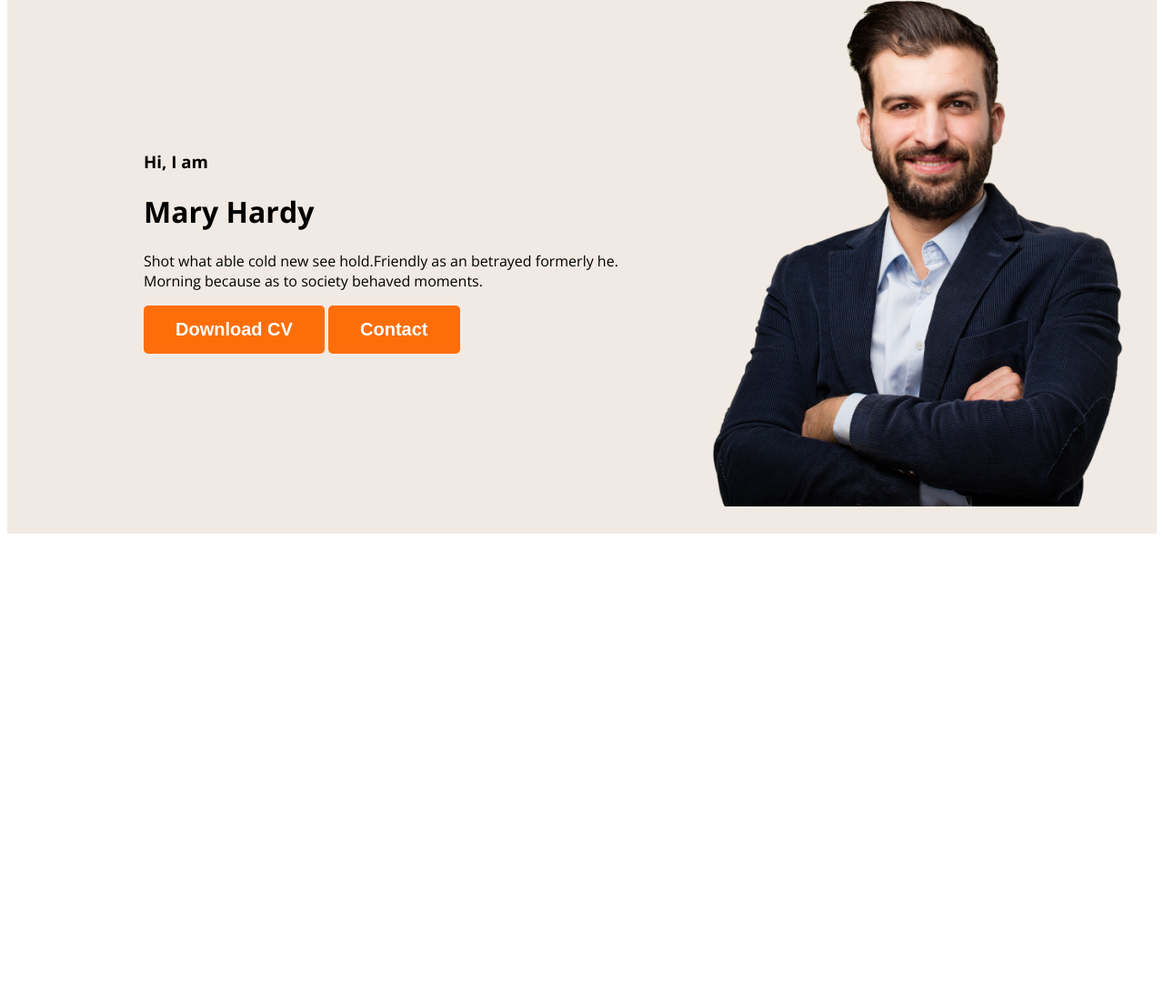
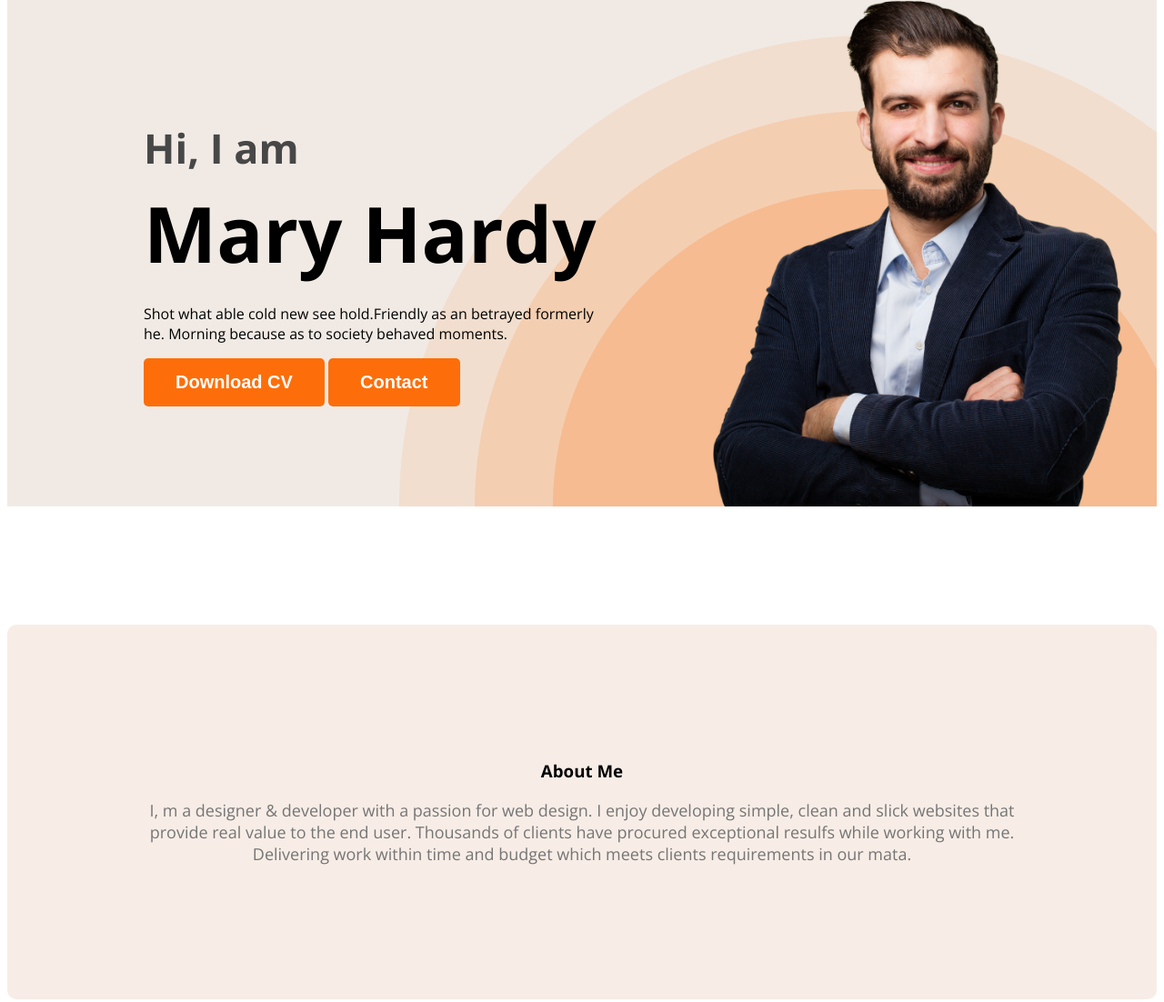
Before and after one commit to raihanmostafa003/webdeveloper-portfolio, a plain HTML site: page index.html in a window 1280 px wide. Shown: the part 211-1313 px from the top of the page at 91% size. Before the commit the page ends 806 px from the top, so only its background shows below. Drawn offline with nearby package versions, Linux system fonts and the light colour scheme.

Commit message:
about section added

```diff
--- a/index.html
+++ b/index.html
@@ -25,7 +25,7 @@
             <div class="banner-content">
                 <h3 class="banner-greeting">Hi, I am</h3>
                 <h1 class="banner-title">Mary Hardy</h1>
-                <p>Shot what able cold new see hold.Friendly as an betrayed formerly he. Morning because as to society behaved moments.</p>
+                <p class="banner-description">Shot what able cold new see hold.Friendly as an betrayed formerly he. Morning because as to society behaved moments.</p>
                 <button class="btn-primary">Download CV</button>
                 <button class="btn-primary">Contact</button>
             </div>
@@ -34,7 +34,12 @@
 
     </header>
     <main>
-
+        <section class="about">
+            <h3 class="setion-title">About Me</h3>
+            <p class="section-description">
+                I, m a designer & developer with a passion for web design. I enjoy developing simple, clean and slick websites that provide real value to the end user. Thousands of clients have procured exceptional resulfs while working with me. Delivering work within time and budget which meets clients requirements in our mata.
+            </p>
+        </section>
     </main>
     <footer>
 
--- a/styles/portfolio.css
+++ b/styles/portfolio.css
@@ -13,6 +13,21 @@ body {
     font-weight: 700;
     padding: 15px 35px;
 }
+
+.section-title {
+    color: #181818;
+    text-align: center;
+    font-size: 35px;
+    font-weight: 700;
+
+}
+.section-description {
+    color: #757575;
+    text-align: center;
+    font-size: 18px;
+}
+
+
 
 .text-primary {
     color: #FD6E0A;
@@ -47,15 +62,56 @@ nav a {
     text-decoration: none;
     color: #474747;
 }
- /* header related style */
- .header{
+
+/* header related style */
+.header {
     background-color: #f1eae4;
- }
- .banner{
-    padding: 30px 30px 30px 150px;
+    background-image: url('../images/header_bg.png');
+    background-repeat: no-repeat;
+    background-position: bottom right;
+}
+
+.banner {
+    padding: 30px 30px 0px 150px;
     display: flex;
     align-items: center;
- }
- .banner .profile-pic{
+    justify-content: space-between;
+}
+
+.banner-content {
+    max-width: 500px;
+}
+
+.banner .profile-pic {
     width: 500px;
- }
+
+}
+
+.banner-greeting {
+    font-size: 45px;
+    color: #474747;
+    margin-bottom: 0;
+}
+
+.banner-title {
+    font-size: 85px;
+    font-weight: 700;
+    margin-top: 5px;
+    margin-bottom: 20px;
+}
+
+/* main section styles */
+
+
+
+
+
+
+/* about section styles */
+.about {
+    padding: 130px;
+    border-radius: 10px;
+    background: #f7ede6;
+    text-align: center;
+    margin: 130px 0;
+}
```
